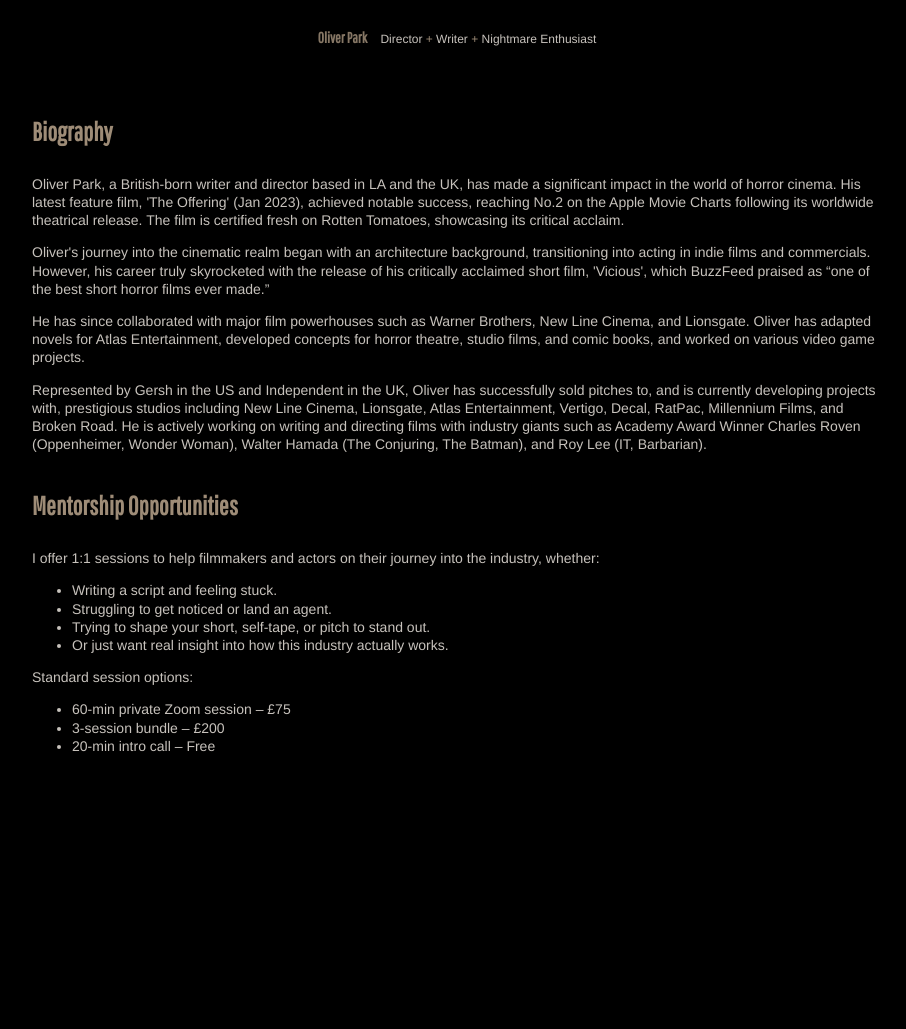
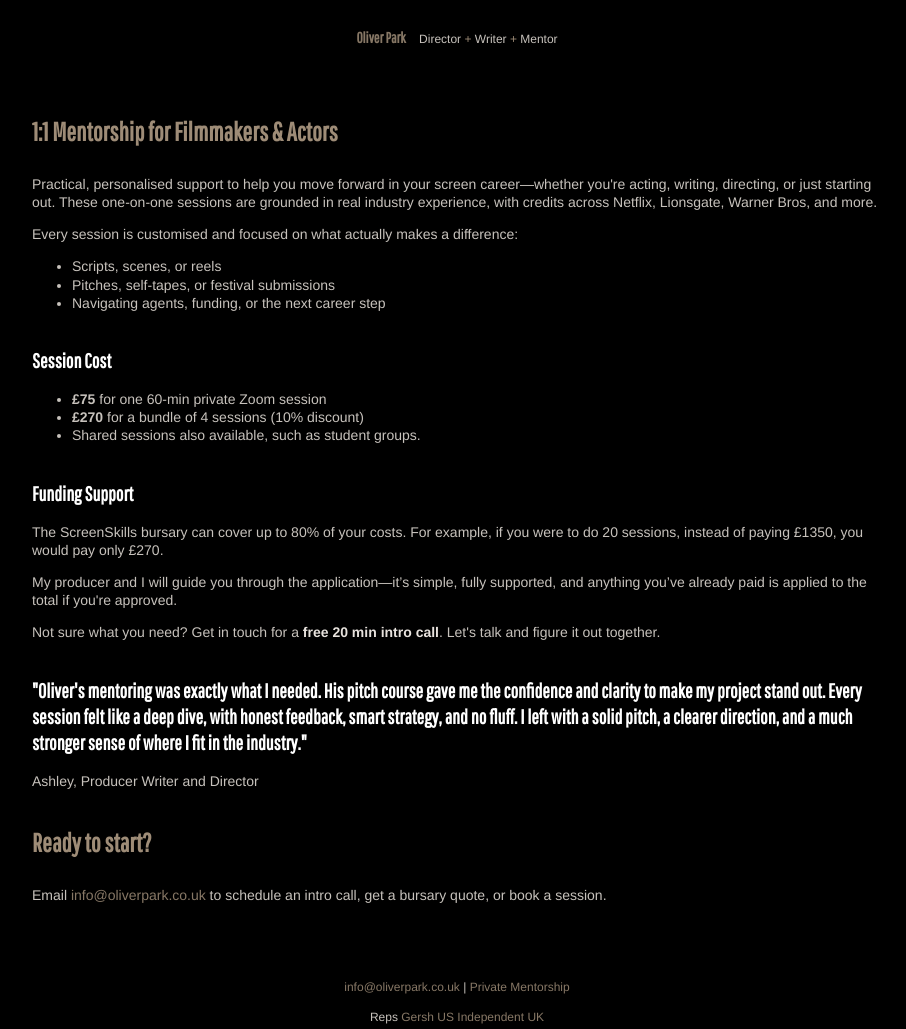
Before and after one commit to ashleyporciuncula/oliverpark, a plain HTML site: page mentorship.html in a window 1280 px wide. Shown: the whole page, without its empty margins (183-1089 px from the left). Before the commit the page ends 800 px from the top, so only its background shows below. Drawn offline with Linux system fonts and the light colour scheme.

Commit message:
Updating mentor page and header

```diff
--- a/mentorship.html
+++ b/mentorship.html
@@ -29,28 +29,46 @@
 </head>
 <body>
   <div id="header">
-    <a href="./index.html"><b>Oliver Park</b></a> Director <span>+</span> Writer <span>+</span> Nightmare Enthusiast
+    <a href="./index.html"><b>Oliver Park</b></a>  Director <span>+</span> Writer <span>+</span> Mentor
   </div>
   <div id="content">
-    <h1>Biography</h1>
-    <p>Oliver Park, a British-born writer and director based in LA and the UK, has made a significant impact in the world of horror cinema. His latest feature film, 'The Offering' (Jan 2023), achieved notable success, reaching No.2 on the Apple Movie Charts following its worldwide theatrical release. The film is certified fresh on Rotten Tomatoes, showcasing its critical acclaim.</p>
-    <p>Oliver's journey into the cinematic realm began with an architecture background, transitioning into acting in indie films and commercials. However, his career truly skyrocketed with the release of his critically acclaimed short film, 'Vicious', which BuzzFeed praised as “one of the best short horror films ever made.”</p>
-    <p>He has since collaborated with major film powerhouses such as Warner Brothers, New Line Cinema, and Lionsgate. Oliver has adapted novels for Atlas Entertainment, developed concepts for horror theatre, studio films, and comic books, and worked on various video game projects.</p>
-    <p>Represented by Gersh in the US and Independent in the UK, Oliver has successfully sold pitches to, and is currently developing projects with, prestigious studios including New Line Cinema, Lionsgate, Atlas Entertainment, Vertigo, Decal, RatPac, Millennium Films, and Broken Road. He is actively working on writing and directing films with industry giants such as Academy Award Winner Charles Roven (Oppenheimer, Wonder Woman), Walter Hamada (The Conjuring, The Batman), and Roy Lee (IT, Barbarian).</p>
-    <h1>Mentorship Opportunities</h1>
-    <p>I offer 1:1 sessions to help filmmakers and actors on their journey into the industry, whether:</p>
+    <h1>1:1 Mentorship for Filmmakers & Actors</h1>
+    <p>Practical, personalised support to help you move forward in your screen career—whether you're acting, writing, directing, or just starting out. These one-on-one sessions are grounded in real industry experience, with credits across Netflix, Lionsgate, Warner Bros, and more.</p>
+    <p>Every session is customised and focused on what actually makes a difference:</p>
     <ul>
-      <li>Writing a script and feeling stuck.</li>
-      <li>Struggling to get noticed or land an agent.</li>
-      <li>Trying to shape your short, self-tape, or pitch to stand out.</li>
-      <li>Or just want real insight into how this industry actually works.</li>
+      <li>Scripts, scenes, or reels</li>
+      <li>Pitches, self-tapes, or festival submissions</li>
+      <li>Navigating agents, funding, or the next career step</li>
     </ul>
-    <p>Standard session options:</p>
+
+    <h2>Session Cost</h2>
     <ul>
-      <li>60-min private Zoom session – £75</li>
-      <li>3-session bundle – £200</li>
-    <li>20-min intro call – Free</li>
+      <li><strong>£75</strong> for one 60-min private Zoom session</li>
+      <li><strong>£270</strong> for a bundle of 4 sessions (10% discount)</li>
+      <li>Shared sessions also available, such as student groups.</li>
     </ul>
+
+    <h2>Funding Support</h2>
+    <p>The ScreenSkills bursary can cover up to 80% of your costs. For example, if you were to do 20 sessions, instead of paying £1350, you would pay only £270.
+    <p>My producer and I will guide you through the application—it’s simple, fully supported, and anything you’ve already paid is applied to the total if you're approved.</p>
+
+    <p>
+      Not sure what you need? Get in touch for a <b style="color:#e7e2dd;">free 20 min intro call</b>. Let's talk and figure it out together.
+    </p>
+
+    <h2>
+      "Oliver's mentoring was exactly what I needed. His pitch course gave me the confidence and clarity to make my project stand out. Every session felt like a deep dive, with honest feedback, smart strategy, and no fluff. I left with a solid pitch, a clearer direction, and a much stronger sense of where I fit in the industry."
+    </h2>
+    <p>Ashley, Producer Writer and Director</p>
+
+    <h1>Ready to start?</h1>
+    <p>
+      Email <a href="mailto:info@oliverpark.co.uk">info@oliverpark.co.uk</a> to schedule an intro call, get a bursary quote, or book a session.
+    </p>
+  </div>
+  <div id="footer">
+    <p><a href="mailto:info@oliverpark.co.uk" style="margin-bottom:8px;">info@oliverpark.co.uk</a> | <a href="./mentorship.html">Private Mentorship</a></p>
+    <p>Reps <a href="https://gersh.com/" target="_blank">Gersh US</a> <a href="https://www.independenttalent.com/" target="_blank">Independent UK</a></p>
   </div>
 </body>
 </html>
--- a/mentorship2.html
+++ /dev/null
@@ -1,83 +0,0 @@
-<!DOCTYPE html>
-<html lang="en">
-<head>
-  <meta charset="UTF-8" />
-  <meta name="viewport" content="width=device-width, initial-scale=1.0" />
-
-  <title>Oliver Park | Mentorship</title>
-  <meta name="title" content="Oliver Park | Director + Writer + Nightmare Enthusiast">
-  <meta name="description" content="Oliver Park is a writer-director known for emotionally driven horror, thrillers, and dark drama. His work combines striking visuals with grounded storytelling.">
-
-  <meta property="og:type" content="website">
-  <meta property="og:url" content="https://www.oliverpark.com/">
-  <meta property="og:title" content="Oliver Park | Director + Writer + Nightmare Enthusiast">
-  <meta property="og:description" content="Oliver Park is a writer-director known for emotionally driven horror, thrillers, and dark drama. His work combines striking visuals with grounded storytelling.">
-  <meta property="og:image" content="https://www.oliverpark.com/img/opengraph.jpg">
-
-  <meta name="twitter:card" content="summary_large_image">
-  <meta name="twitter:url" content="https://www.oliverpark.com/">
-  <meta name="twitter:title" content="Oliver Park | Director + Writer + Nightmare Enthusiast">
-  <meta name="twitter:description" content="Oliver Park is a writer-director known for emotionally driven horror, thrillers, and dark drama. His work combines striking visuals with grounded storytelling.">
-  <meta name="twitter:image" content="https://www.oliverpark.com/img/opengraph.jpg">
-
-  <link rel="preconnect" href="https://fonts.googleapis.com">
-  <link rel="preconnect" href="https://fonts.gstatic.com" crossorigin>
-  <link href="https://fonts.googleapis.com/css2?family=Pathway+Gothic+One&display=swap" rel="stylesheet">
-
-  <link href="./styles/styles.css" rel="stylesheet">
-
-</head>
-<body>
-  <div id="header">
-    <a href="./index.html"><b>Oliver Park</b></a> Director <span>+</span> Writer <span>+</span> Nightmare Enthusiast
-  </div>
-  <div id="content">
-    <h1>1:1 Mentorship for Filmmakers & Actors</h1>
-    <p>
-      I offer tailored, one-on-one coaching to help you move forward in your screen career, whether you're acting, writing, directing, or just starting out. This is practical support grounded in real industry experience working with studios like Netflix, Lionsgate, Warner Bros, and others. All sessions are customised and focused on the things that actually make a difference: scripts, pitches, reels, agents, festivals, and funding.
-    </p>
-
-    <h1>Long-Term Mentoring (ScreenSkills Eligible)</h1>
-    <h2>Career Accelerator Programme</h2>
-    <p>
-      Twelve 1:1 sessions over 3-4 months, with tailored strategy, project feedback, and support between calls. Best suited to professionals who are serious about building a long-term career in the industry.
-    </p>
-    <ul>
-      <li>Developing your next short, feature, or portfolio piece</li>
-      <li>Strengthening scripts, scenes, or performance material</li>
-      <li>Festival, funding, or casting strategy</li>
-      <li>Crafting a compelling pitch, reel, or self-tape</li>
-      <li>Navigating agents, reps, or commissioning routes</li>
-      <li>Building a sustainable, creative career path</li>
-    </ul>
-    <p class="pricing">
-      <b>£1,320</b> If approved for a <a href="https://www.screenskills.com/your-career/screenskills-bursaries/" style="color:#e7e2dd;text-decoration:underline;" target="_blank">ScreenSkills bursary</a>, <b>you pay only £264</b>. I can provide you with a custom mentoring plan, quote, and everything else you need to apply.
-    </p>
-
-    <h1>One-Off Support</h1>
-    <ul>
-      <li>£75 for one 60-min private Zoom session</li>
-      <li>£255 for a bundle of four sessions</li>
-      <li>Discounts available for shared sessions such as student groups</li>
-    </ul>
-
-    <p>
-      Not sure what you need? Get in touch for a <b style="color:#e7e2dd;">free 20 min intro call</b>. Let's talk and figure it out together.
-    </p>
-
-    <h2>
-      "Oliver's mentoring was exactly what I needed. His pitch course gave me the confidence and clarity to make my project stand out. Every session felt like a deep dive, with honest feedback, smart strategy, and no fluff. I left with a solid pitch, a clearer direction, and a much stronger sense of where I fit in the industry."
-    </h2>
-    <p>Ashley, Producer Writer and Director</p>
-
-    <h1>Ready to start?</h1>
-    <p>
-      Email <a href="mailto:info@oliverpark.co.uk">info@oliverpark.co.uk</a> to schedule an intro call, get a bursary quote, or book a session.
-    </p>
-  </div>
-  <div id="footer">
-    <p><a href="mailto:info@oliverpark.co.uk" style="margin-bottom:8px;">info@oliverpark.co.uk</a> | <a href="./mentorship.html">Private Mentorship</a></p>
-    <p>Reps <a href="https://gersh.com/" target="_blank">Gersh US</a> <a href="https://www.independenttalent.com/" target="_blank">Independent UK</a></p>
-  </div>
-</body>
-</html>
```
Also changed, not shown: 404.html (+1 -1 lines), index.html (+1 -1 lines).
